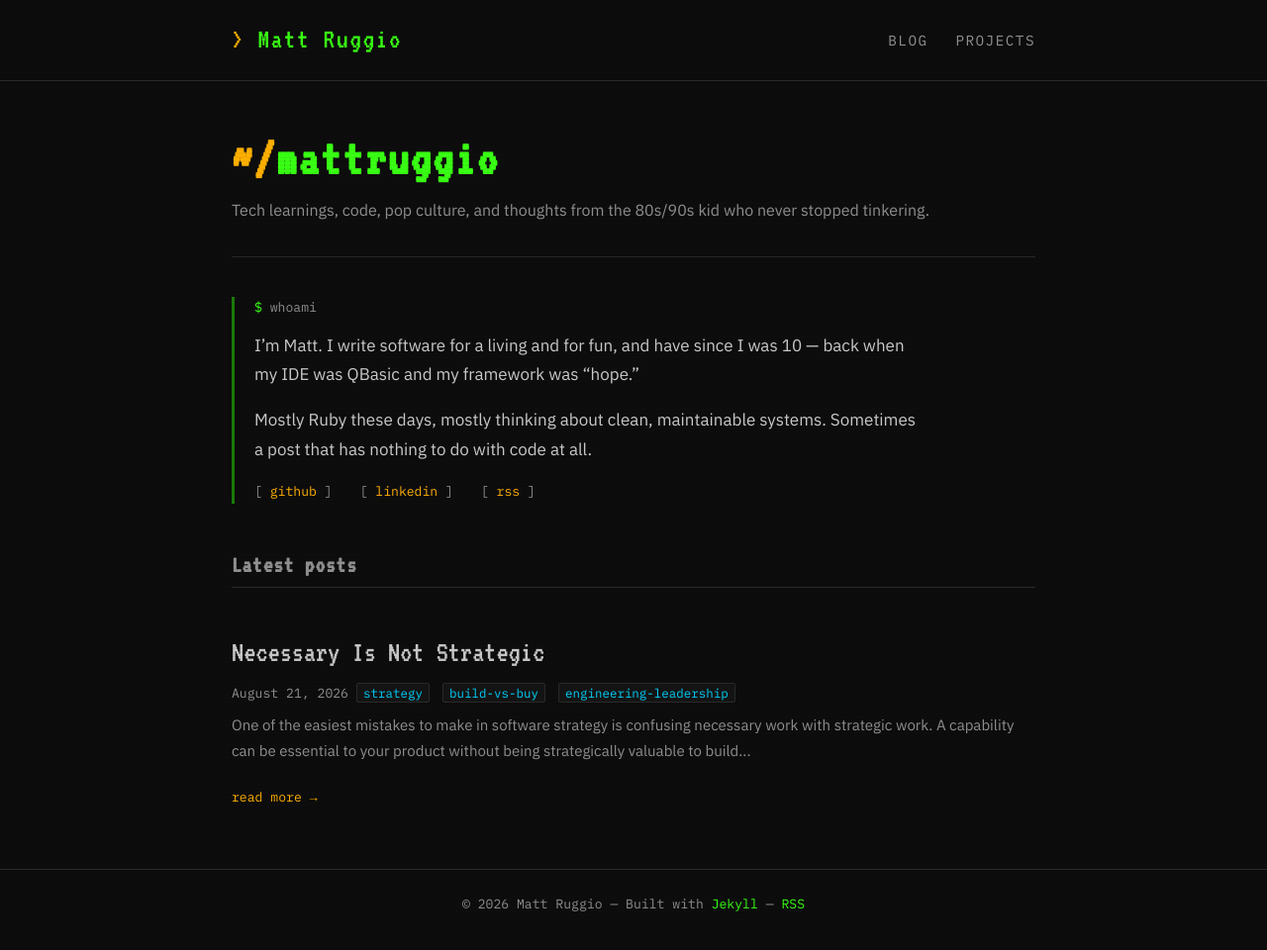
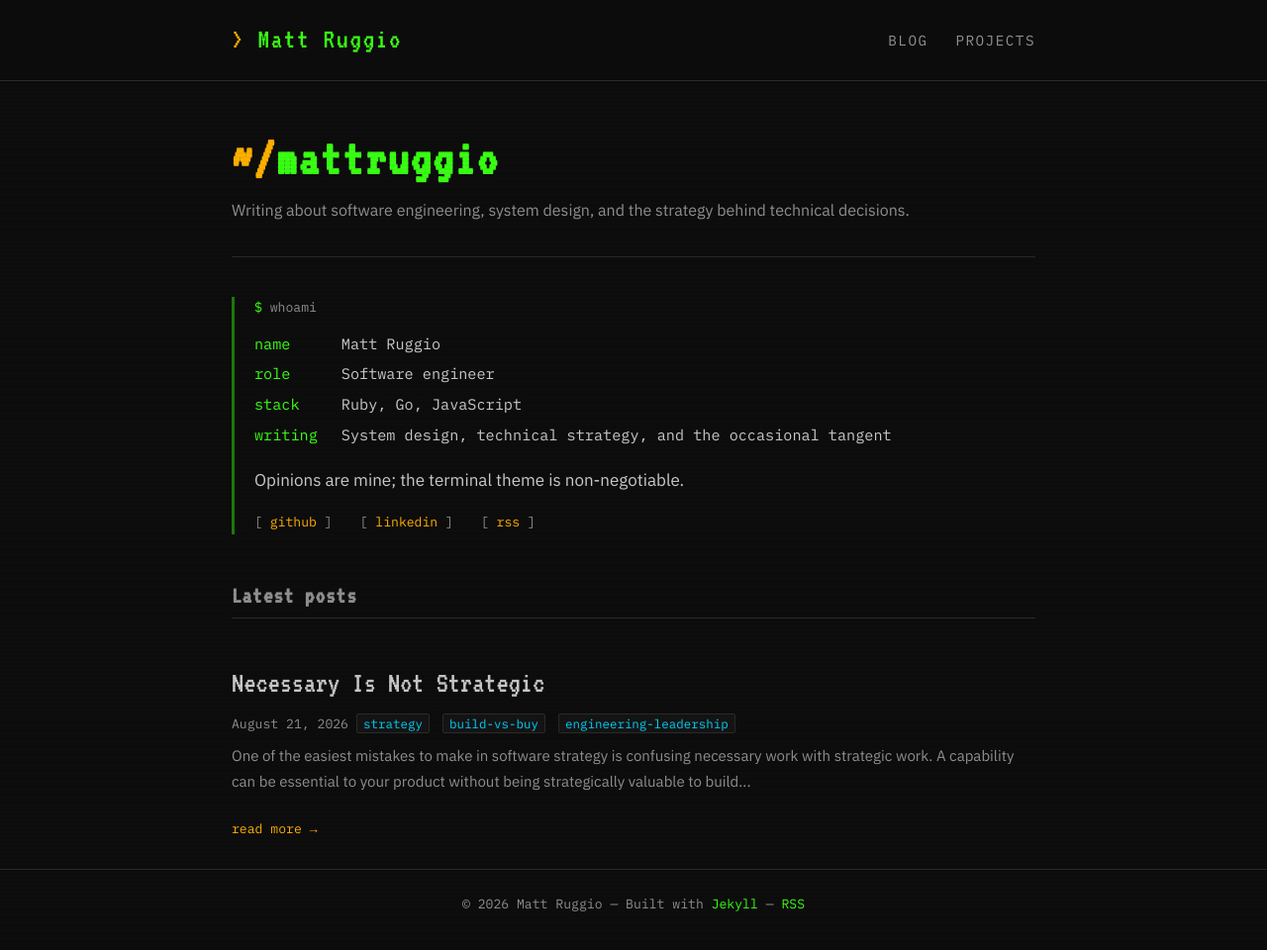
Before and after one commit to mattruggio/mattruggio.github.io, a Jekyll site: the page built from index.md, in a window 1280 px wide and 965 px high. Shown: the top 960 px of the window at 99% size. Built offline with Jekyll 4.4.1, drawn with Linux system fonts in a browser that asks for light colours.

Commit message:
Reframe the home page around the work rather than the nostalgia
The design already carries the terminal theme, so the copy was telling the
same joke a second time — which undersold a site whose only post is a
strategy essay. Let the frame be playful and the copy be substantive.

- Replace the whoami blurb with structured name/role/stack/writing output,
  so the humor comes from the format being authentic rather than from a
  punchline, and the site finally states what I do
- Retag the site description toward engineering and strategy; it drives the
  page subtitle, the SEO meta description, and the feed subtitle
- Scope the new dl grid to .home-intro so the post's Domain Language
  glossary keeps its own styling

The QBasic origin story isn't gone, it just lives on the GitHub profile,
which the home page links to.

Drop the hand-rolled title and meta description from the layout while here.
jekyll-seo-tag already emits both, so every page was shipping two <title>
tags and two meta descriptions. Only the separator changes, from an em dash
to a pipe.

Co-authored-by: Copilot <223556219+Copilot@users.noreply.github.com>

```diff
--- a/_config.yml
+++ b/_config.yml
@@ -1,5 +1,5 @@
 title: "Matt Ruggio"
-description: "Tech learnings, code, pop culture, and thoughts from the 80s/90s kid who never stopped tinkering."
+description: "Writing about software engineering, system design, and the strategy behind technical decisions."
 baseurl: ""
 url: "https://mattruggio.github.io"
 author:
--- a/_layouts/default.html
+++ b/_layouts/default.html
@@ -3,14 +3,6 @@
 <head>
   <meta charset="UTF-8" />
   <meta name="viewport" content="width=device-width, initial-scale=1.0" />
-  <title>
-    {%- if page.title -%}
-      {{ page.title }} &mdash; {{ site.title }}
-    {%- else -%}
-      {{ site.title }} &mdash; {{ site.description }}
-    {%- endif -%}
-  </title>
-  <meta name="description" content="{{ page.excerpt | default: site.description | strip_html | strip_newlines | truncate: 160 }}" />
   <link rel="preconnect" href="https://fonts.googleapis.com" />
   <link rel="preconnect" href="https://fonts.gstatic.com" crossorigin />
   <link rel="stylesheet" href="https://fonts.googleapis.com/css2?family=VT323&family=IBM+Plex+Mono:ital,wght@0,400;0,700;1,400&family=IBM+Plex+Sans:ital,wght@0,400;0,600;1,400&display=swap" />
--- a/assets/css/main.css
+++ b/assets/css/main.css
@@ -219,6 +219,30 @@ main { flex: 1; }
 
 .home-intro p:last-of-type { margin-bottom: 0.75rem; }
 
+/* Structured `whoami` output — scoped so the post glossary keeps its own dl styling. */
+.home-intro dl {
+  display: grid;
+  grid-template-columns: max-content 1fr;
+  gap: 0.4rem 1.5rem;
+  margin: 0 0 1.25rem;
+  font-family: var(--font-mono);
+  font-size: 0.95rem;
+  line-height: 1.6;
+}
+
+.home-intro dt {
+  color: var(--green);
+  font-weight: normal;
+  margin-top: 0;
+}
+
+.home-intro dd {
+  margin: 0;
+  padding-left: 0;
+  border-left: none;
+  color: var(--text);
+}
+
 .home-links {
   font-family: var(--font-mono);
   font-size: 0.82rem;
@@ -383,6 +407,10 @@ main { flex: 1; }
   .post-title { font-size: 2.2rem; }
   .page-hero .page-title { font-size: 2.4rem; }
   .site-nav a { margin-left: 1rem; }
+
+  .home-intro dl { grid-template-columns: 1fr; gap: 0; }
+  .home-intro dd { margin-bottom: 0.85rem; }
+  .home-intro dd:last-of-type { margin-bottom: 0; }
 }
 
 /* ── Projects ───────────────────────────────────────── */
--- a/index.md
+++ b/index.md
@@ -2,8 +2,16 @@
 layout: home
 ---
 
-I'm Matt. I write software for a living and for fun, and have since I was 10 — back when
-my IDE was QBasic and my framework was "hope."
+name
+: Matt Ruggio
 
-Mostly Ruby these days, mostly thinking about clean, maintainable systems. Sometimes a post
-that has nothing to do with code at all.
+role
+: Software engineer
+
+stack
+: Ruby, Go, JavaScript
+
+writing
+: System design, technical strategy, and the occasional tangent
+
+Opinions are mine; the terminal theme is non-negotiable.
```
